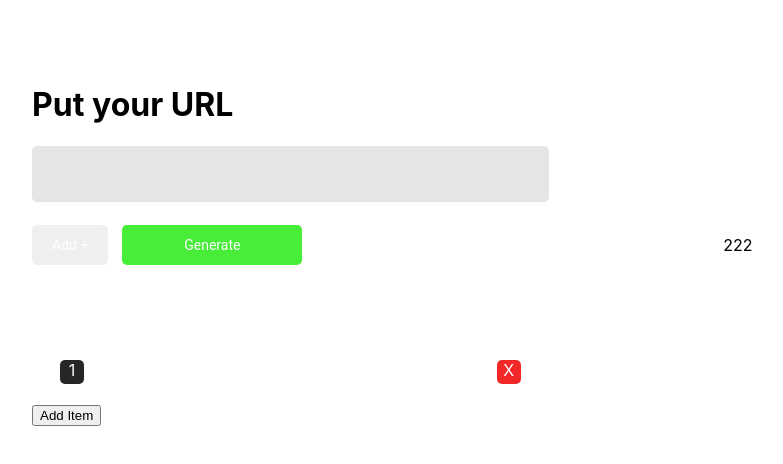
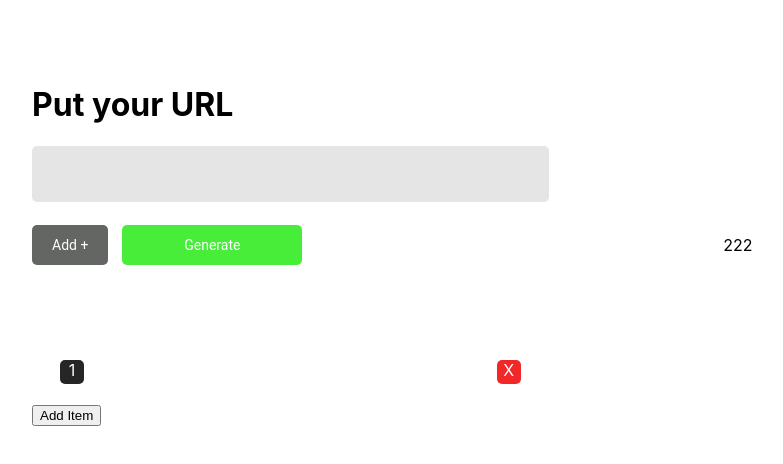
Before and after one commit to lenadgit/generator-video-url-carousel, a React app: page / in a window 1280 px wide. Shown: the top 464 px of the page, without its empty margins (32-815 px from the left). Built offline with nearby package versions, Linux system fonts and the light colour scheme.

Commit message:
add business-logic to btn click

```diff
--- a/src/components/input/InputComponent.js
+++ b/src/components/input/InputComponent.js
@@ -14,16 +14,20 @@ export default function InputComponent(props) {
     const handleClick = (e) => {
           //console.log('setNewLink');
           console.log(setNewLink(e.target.value));
-          setNewLink(e.target.value);
+          const insertValue = setNewLink(e.target.value);
+          insertValue.innerHTML = "<p></p>";
         };
     return (
     <div>
         <h1>Put your URL</h1>
         <InputField value={newLink} onChange={(e) => setNewLink(e.target.value)}/>
         <ButtonsWrapper>
-        <Btn text="Add +" background="$main-grey" type = "button" onClick={handleClick}></Btn>
+        <Btn text="Add +" background="#636663" type = "button" onClick={handleClick}></Btn>
           <Btn text = "Generate" background="#48ED39" width = "180px"></Btn>
         </ButtonsWrapper>
+        <React.Fragment>
+    {/*{insertValue}*/}
+        </React.Fragment>
     </div>
   );
 }
```
